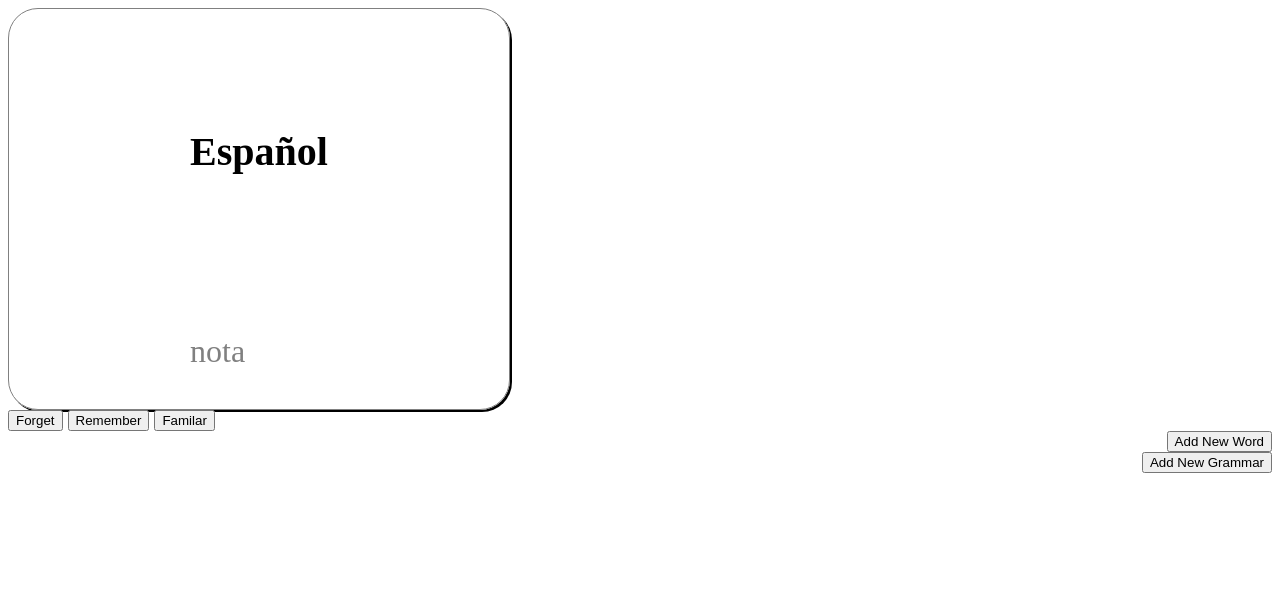
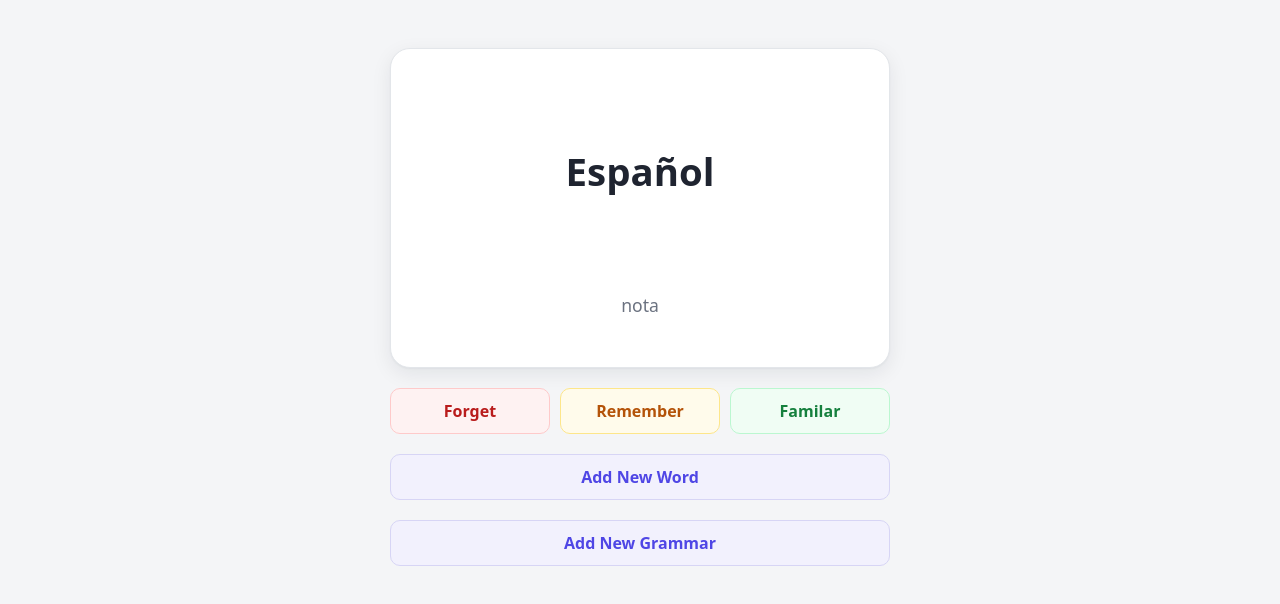
Before and after one commit to iphoneuserray-debug/flashcard, a React (Vite) app: page / in a window 1280 px wide. Shown: the top 604 px of the page. Built offline with nearby package versions, Linux system fonts and the light colour scheme; no server answers.

Commit message:
css styling

```diff
--- a/src/App/Buttons/index.css
+++ b/src/App/Buttons/index.css
@@ -1,4 +1,42 @@
 #buttons {
-    display: flex;
-    gap: 5px;
+  display: flex;
+  gap: 10px;
+  width: 100%;
+  max-width: 500px;
 }
+
+#buttons button {
+  flex: 1;
+  font-weight: 600;
+}
+
+/* Semantic colours so the three actions read at a glance */
+#buttons button:nth-child(1) {
+  background: #fef2f2;
+  border-color: #fecaca;
+  color: #b91c1c;
+}
+
+#buttons button:nth-child(1):hover {
+  background: #fee2e2;
+}
+
+#buttons button:nth-child(2) {
+  background: #fffbeb;
+  border-color: #fde68a;
+  color: #b45309;
+}
+
+#buttons button:nth-child(2):hover {
+  background: #fef3c7;
+}
+
+#buttons button:nth-child(3) {
+  background: #f0fdf4;
+  border-color: #bbf7d0;
+  color: #15803d;
+}
+
+#buttons button:nth-child(3):hover {
+  background: #dcfce7;
+}
--- a/src/App/DialogButton/index.css
+++ b/src/App/DialogButton/index.css
@@ -1,5 +1,78 @@
+/* Trigger row (one per DialogButton) */
 #add-buttons {
-    display: flex;
-    justify-content: end;
-    gap: 5px;
+  display: flex;
+  justify-content: center;
+  width: 100%;
+  max-width: 500px;
 }
+
+#add-buttons > button {
+  flex: 1;
+  font-weight: 600;
+  color: var(--primary);
+  border-color: #d7d5f5;
+  background: #f2f1fd;
+}
+
+#add-buttons > button:hover {
+  background: #e8e6fb;
+}
+
+/* Dialog card — only style [open] so it stays hidden when closed */
+dialog {
+  margin: auto;
+  border: 1px solid var(--border);
+  border-radius: var(--radius);
+  box-shadow: var(--shadow);
+  padding: 24px;
+  width: min(360px, calc(100vw - 32px));
+  background: var(--surface);
+  color: var(--text);
+}
+
+dialog[open] {
+  display: flex;
+  flex-direction: column;
+  gap: 4px;
+}
+
+dialog::backdrop {
+  background: rgba(16, 24, 40, .35);
+}
+
+dialog label {
+  margin-top: 10px;
+  font-size: .82rem;
+  font-weight: 600;
+  color: var(--muted);
+}
+
+dialog input {
+  font: inherit;
+  padding: 9px 12px;
+  border: 1px solid var(--border);
+  border-radius: 8px;
+  background: var(--surface);
+  color: var(--text);
+}
+
+dialog input:focus {
+  outline: none;
+  border-color: var(--primary);
+  box-shadow: 0 0 0 3px rgba(79, 70, 229, .15);
+}
+
+dialog button {
+  margin-top: 12px;
+}
+
+/* Submit is the primary action inside the form */
+dialog button[type="submit"] {
+  background: var(--primary);
+  border-color: var(--primary);
+  color: #fff;
+}
+
+dialog button[type="submit"]:hover {
+  background: var(--primary-hover);
+}
--- a/src/App/FlashCard/index.css
+++ b/src/App/FlashCard/index.css
@@ -1,25 +1,41 @@
 #card {
-    display: grid;
-    align-items: center;
-    justify-content: center;
-    width: 500px;
-    height: 400px;
-    border-style: solid;
-    border-color: gray;
-    border-width: thin;
-    border-radius: 30px;
-    box-shadow: 2px 2px;
-    grid-template-rows: 5fr 2fr;
+  display: grid;
+  grid-template-rows: 3fr 1fr;
+  align-items: center;
+  justify-items: center;
+  gap: 12px;
+
+  width: 100%;
+  max-width: 500px;
+  min-height: 320px;
+  padding: 32px;
+
+  background: var(--surface);
+  border: 1px solid var(--border);
+  border-radius: 20px;
+  box-shadow: var(--shadow);
+
+  cursor: pointer;
+  user-select: none;
+  transition: box-shadow .18s ease, transform .12s ease;
+}
+
+#card:hover {
+  transform: translateY(-2px);
+  box-shadow: 0 10px 34px rgba(16, 24, 40, .14);
 }
 
 #card p {
-    font-size: 2.5em;
-    font-weight: bold;
-    color: black;
+  margin: 0;
+  font-size: 2.4rem;
+  font-weight: 700;
+  text-align: center;
+  color: var(--text);
 }
 
-footer {
-    font-size: 2em;
-    font-weight: lighter;
-    color: gray;
+#card footer {
+  font-size: 1.1rem;
+  font-weight: 400;
+  text-align: center;
+  color: var(--muted);
 }
--- a/src/App/index.css
+++ b/src/App/index.css
@@ -0,0 +1,7 @@
+/* Vertical stack for the whole app: card, study buttons, add buttons */
+#root {
+  display: flex;
+  flex-direction: column;
+  align-items: center;
+  gap: 20px;
+}
--- a/src/index.css
+++ b/src/index.css
@@ -0,0 +1,60 @@
+/* ---- Design tokens ---- */
+:root {
+  --bg: #f4f5f7;
+  --surface: #ffffff;
+  --text: #1f2430;
+  --muted: #6b7280;
+  --border: #e3e6ea;
+  --primary: #4f46e5;
+  --primary-hover: #4338ca;
+  --radius: 14px;
+  --shadow: 0 1px 2px rgba(16, 24, 40, .04), 0 6px 20px rgba(16, 24, 40, .08);
+
+  font-family: system-ui, -apple-system, "Segoe UI", Roboto, Helvetica, Arial, sans-serif;
+  line-height: 1.5;
+  color: var(--text);
+  -webkit-font-smoothing: antialiased;
+}
+
+* {
+  box-sizing: border-box;
+}
+
+body {
+  margin: 0;
+  min-height: 100vh;
+  background: var(--bg);
+  display: flex;
+  justify-content: center;
+  padding: 48px 16px;
+}
+
+#root {
+  width: 100%;
+  max-width: 540px;
+}
+
+/* ---- Base controls ---- */
+button {
+  font: inherit;
+  cursor: pointer;
+  padding: 10px 18px;
+  border: 1px solid var(--border);
+  border-radius: 10px;
+  background: var(--surface);
+  color: var(--text);
+  transition: background .15s ease, border-color .15s ease, transform .05s ease;
+}
+
+button:hover {
+  background: #eef0f3;
+}
+
+button:active {
+  transform: translateY(1px);
+}
+
+button:focus-visible {
+  outline: 2px solid var(--primary);
+  outline-offset: 2px;
+}
```
